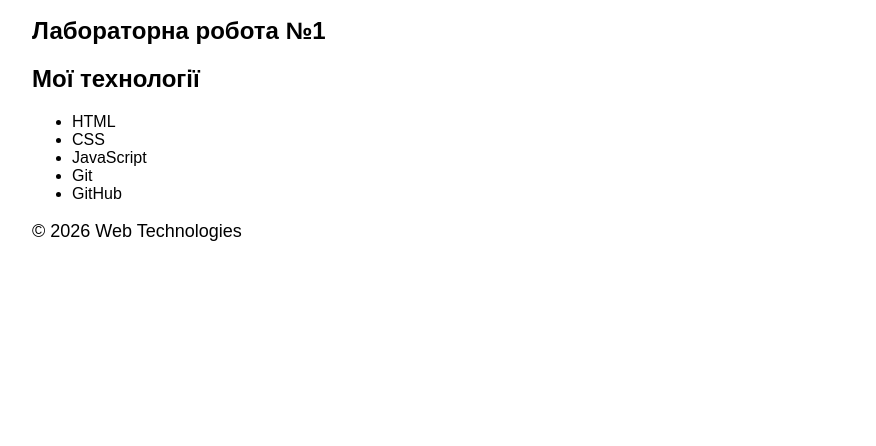
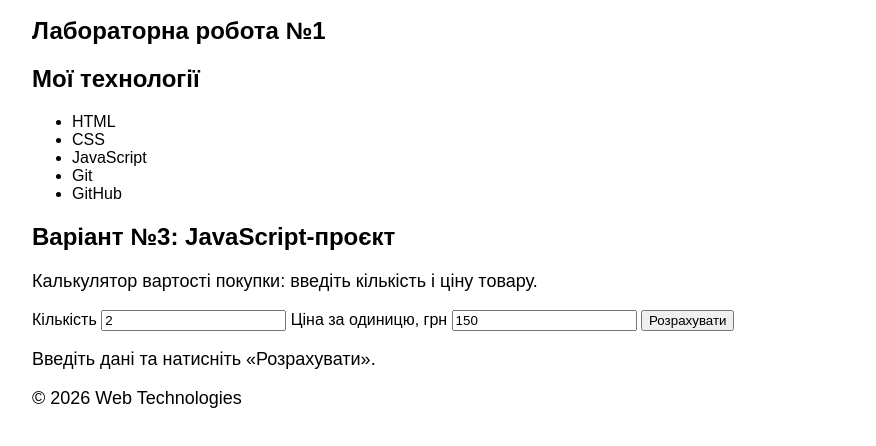
Before and after one commit to dmytromatveiev-Hneu/web-technologies-lab, a plain HTML site: page index.html in a window 1280 px wide. Shown: the part 122-568 px from the top of the page, without its empty margins (8-884 px from the left). Drawn offline with Linux system fonts and the light colour scheme.

Commit message:
Update index.html for JavaScript project

```diff
--- a/index.html
+++ b/index.html
@@ -18,6 +18,19 @@
         <li>Git</li>
         <li>GitHub</li>
     </ul>
+    <section aria-labelledby="calculator-title">
+        <h2 id="calculator-title">Варіант №3: JavaScript-проєкт</h2>
+        <p>Калькулятор вартості покупки: введіть кількість і ціну товару.</p>
+        <form id="sales-calculator">
+            <label for="quantity">Кількість</label>
+            <input id="quantity" name="quantity" type="number" min="1" step="1" value="2" required>
+            <label for="price">Ціна за одиницю, грн</label>
+            <input id="price" name="price" type="number" min="0" step="0.01" value="150" required>
+            <button type="submit">Розрахувати</button>
+        </form>
+        <p id="calculation-result" role="status" aria-live="polite">Введіть дані та натисніть «Розрахувати».</p>
+    </section>
+    <script src="script.js" defer></script>
     <footer>
         <p>© 2026 Web Technologies</p>
     </footer>
```
